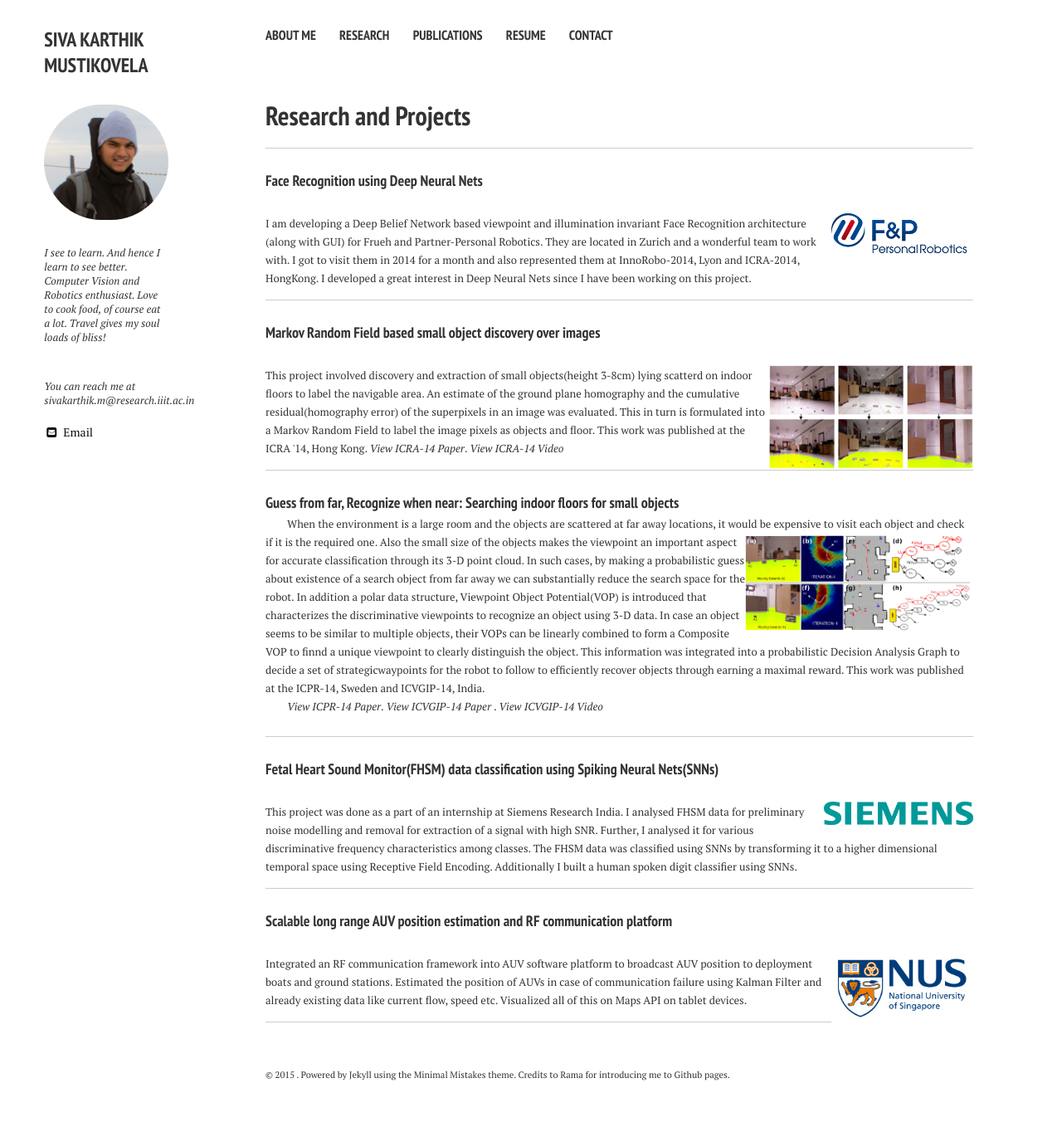
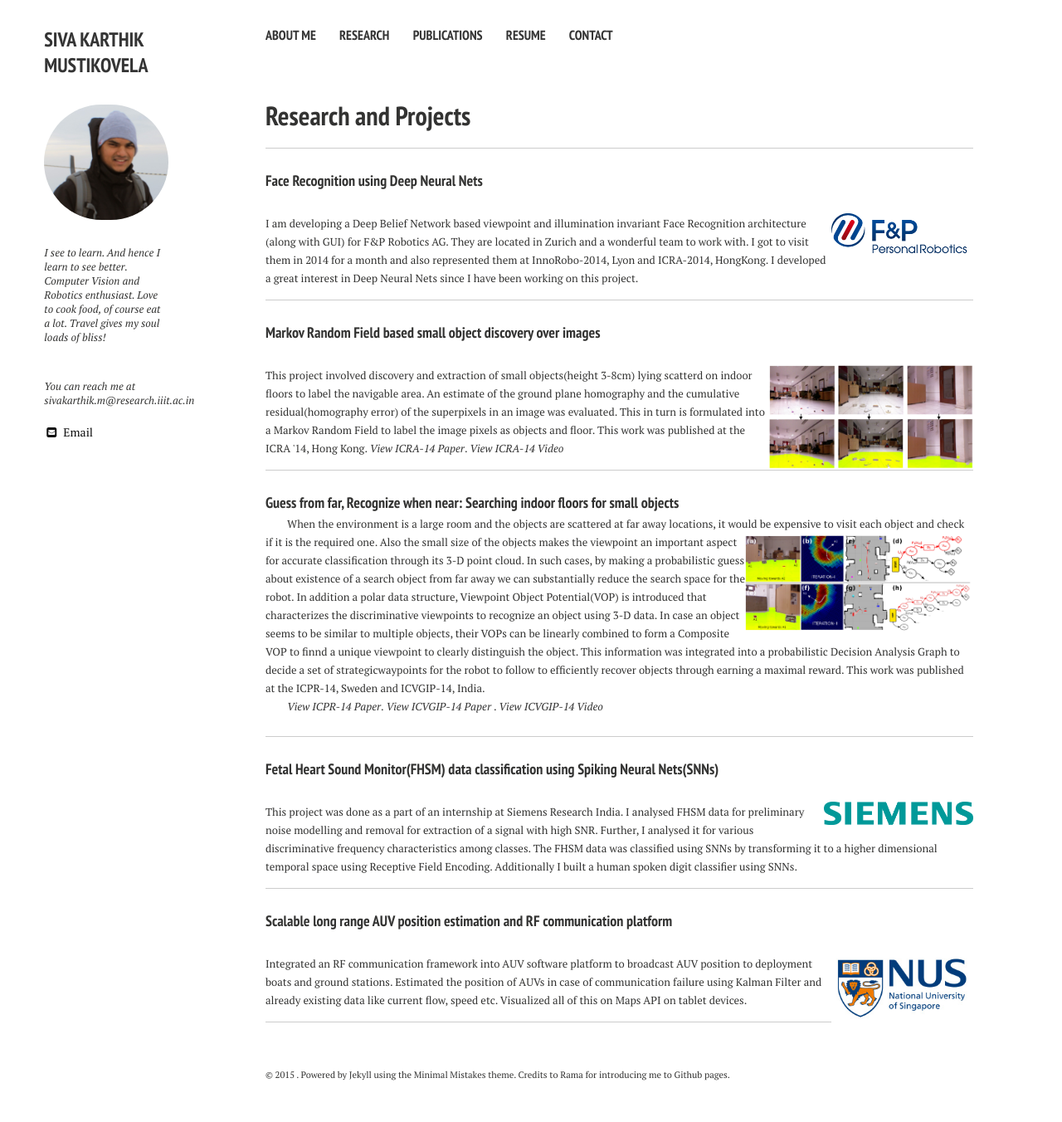
Before and after one commit to sivakm/sivakm.github.io, a Jekyll site: the page built from Research/index.md, in a window 1280 px wide. Shown: the whole page at 83% size. Built offline with Jekyll 4.4.1, drawn with Linux system fonts in a browser that asks for light colours; nearby versions of some CDN libraries.

Commit message:
Update index.md

```diff
--- a/Research/index.md
+++ b/Research/index.md
@@ -8,7 +8,7 @@ excerpt: "Research and Project details."
 #### Face Recognition using Deep Neural Nets
 <img src="/images/fp.png" width="171" height="57" align="right">
 <font size="2">
-I am developing a Deep Belief Network based viewpoint and illumination invariant Face Recognition architecture (along with GUI) for Frueh and Partner-Personal Robotics. They are located in Zurich and a wonderful team to work with.
+I am developing a Deep Belief Network based viewpoint and illumination invariant Face Recognition architecture (along with GUI) for F&P Robotics AG. They are located in Zurich and a wonderful team to work with.
 I got to visit them in 2014 for a month and also represented them at InnoRobo-2014, Lyon and ICRA-2014, HongKong. I developed a great interest in Deep Neural Nets since I have been working on this project.
 </font>
 
```
